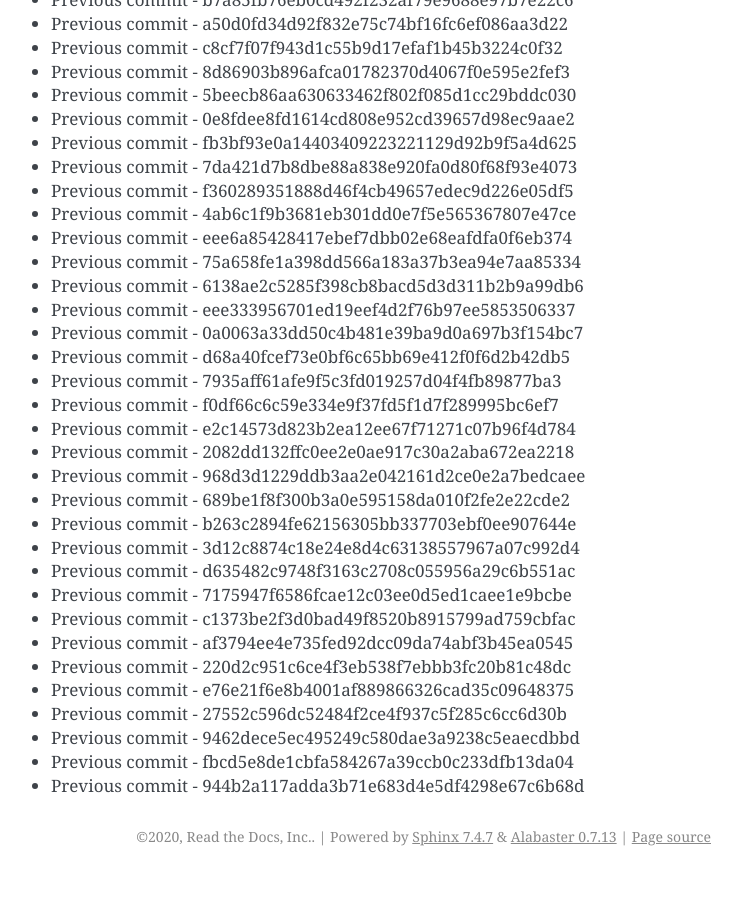
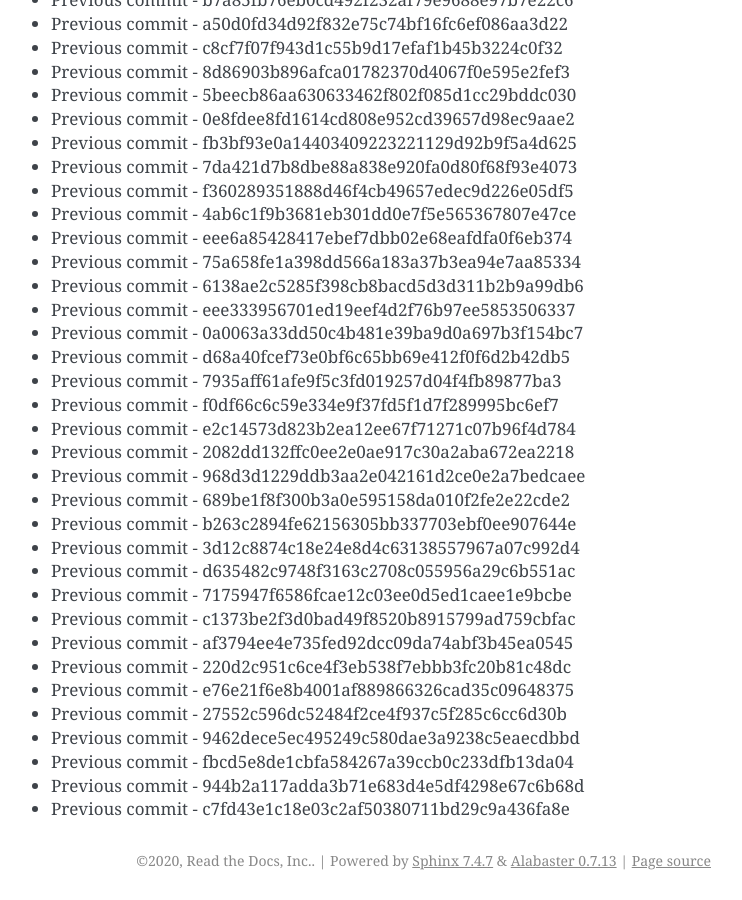
Before and after one commit to readthedocs/rtd-git-stresstest, a Sphinx documentation site: the page built from docs/updates.rst, in a window 1280 px wide and 900 px high, scrolled down 31496 px. Shown: the whole window, without its empty margins (399-1141 px from the left). Built offline with Sphinx 7.4.7, drawn with Linux system fonts in a browser that asks for light colours; before the commit the page ends 32372 px from its top, so only the background shows below that.

Commit message:
Generating commit from previous: c7fd43e1c18e03c2af50380711bd29c9a436fa8e

```diff
--- a/docs/updates.rst
+++ b/docs/updates.rst
@@ -1355,3 +1355,4 @@ It can be tested for any performance characteristics.
 * Previous commit - 9462dece5ec495249c580dae3a9238c5eaecdbbd
 * Previous commit - fbcd5e8de1cbfa584267a39ccb0c233dfb13da04
 * Previous commit - 944b2a117adda3b71e683d4e5df4298e67c6b68d
+* Previous commit - c7fd43e1c18e03c2af50380711bd29c9a436fa8e
```
